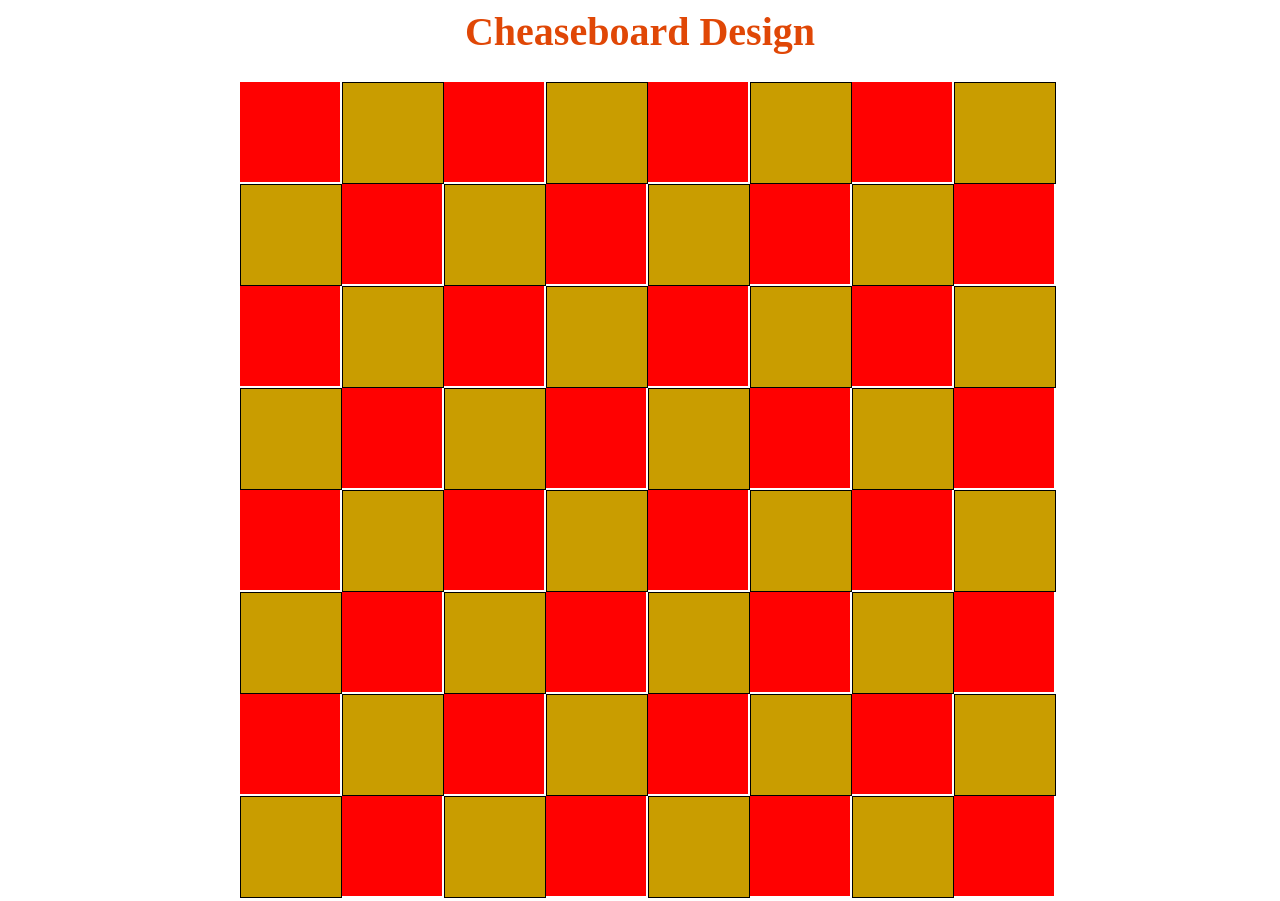
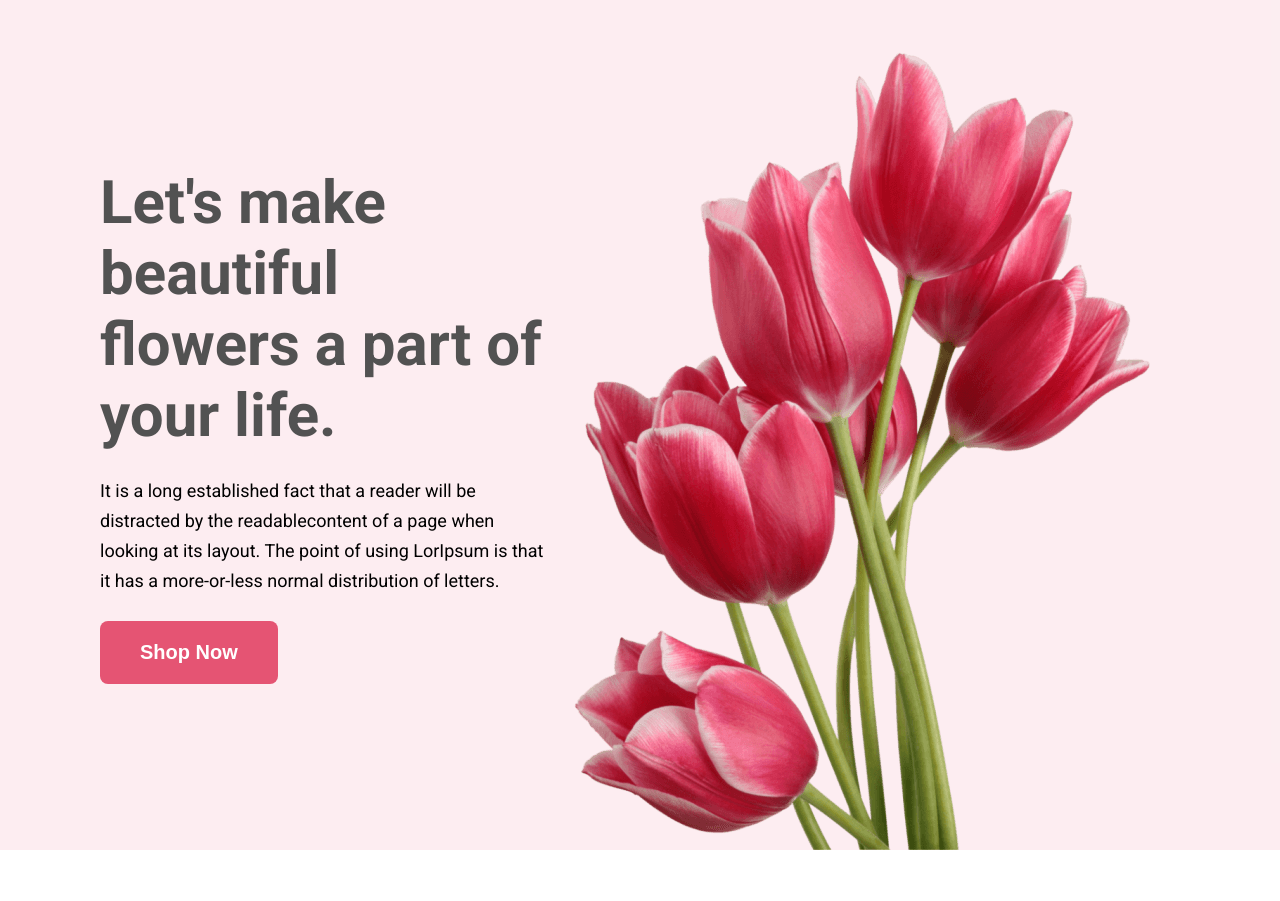
Before and after one commit to NHossen/Flower-shop-, a plain HTML site: page index.html in a window 1280 px wide. Shown: the top 901 px of the page. Drawn offline with Linux system fonts and the light colour scheme.

Commit message:
banner section completed

```diff
--- a/index.html
+++ b/index.html
@@ -2,118 +2,77 @@
 <html lang="en">
 <head>
     <meta charset="UTF-8">
-    <meta http-equiv="X-UA-Compatible" content="IE=edge">
     <meta name="viewport" content="width=device-width, initial-scale=1.0">
-    <title>Cheaseboard</title>
-    <style>
-        .container{
-            display: grid;
-            width: 800px;
-            margin: 0 auto;
+    <title>Flower Shop</title>
+    <!-- google fonts -->
+    <link rel="preconnect" href="https://fonts.googleapis.com">
+    <link rel="preconnect" href="https://fonts.gstatic.com" crossorigin>
+    <link href="https://fonts.googleapis.com/css2?family=Roboto:wght@400;700&display=swap" rel="stylesheet">
 
-            grid-template-columns: 1fr 1fr 1fr 1fr 1fr 1fr 1fr 1fr ;
-            grid-template-rows: 1fr 1fr 1fr 1fr 1fr 1fr 1fr 1fr ;
-        }
-        .white{
-            height: 100px;
-            width:100px ;
-            background-color:rgb(255, 1, 1);
-        }
-        .white:hover{
-            box-shadow: 5px 5px 25px gray;
-
-        }
-        .black{
-            height: 100px;
-            width:100px ;
-            background-color:rgb(201, 157, 0);
-            border: 1px solid black;
-        }
-        h1{
-            text-align: center;
-            margin-top: 5px;
-            font-size: 40px;
-            color: rgb(224, 71, 6);
-        }
-    </style>
+    <!-- stylesheet -->
+    <link rel="stylesheet" href="styles.css">
 </head>
 <body>
-    <h1>Cheaseboard Design</h1>
-    <div class="container">
-        <div class="white"></div>
-        <div class="black"></div>
-        <div class="white"></div>
-        <div class="black"></div>
-        <div class="white"></div>
-        <div class="black"></div>
-        <div class="white"></div>
-        <div class="black"></div>
-        <div class="black"></div>
-        <div class="white"></div>
-        <div class="black"></div>
-        <div class="white"></div>
-        <div class="black"></div>
-        <div class="white"></div>
-        <div class="black"></div>
-        <div class="white"></div>
-        <div class="white"></div>
-        <div class="black"></div>
-        <div class="white"></div>
-        <div class="black"></div>
-        <div class="white"></div>
-        <div class="black"></div>
-        <div class="white"></div>
-        <div class="black"></div>
-        <div class="black"></div>
-        <div class="white"></div>
-        <div class="black"></div>
-        <div class="white"></div>
-        <div class="black"></div>
-        <div class="white"></div>
-        <div class="black"></div>
-        <div class="white"></div>
-        <div class="white"></div>
-        <div class="black"></div>
-        <div class="white"></div>
-        <div class="black"></div>
-        <div class="white"></div>
-        <div class="black"></div>
-        <div class="white"></div>
-        <div class="black"></div>
-        <div class="black"></div>
-        <div class="white"></div>
-        <div class="black"></div>
-        <div class="white"></div>
-        <div class="black"></div>
-        <div class="white"></div>
-        <div class="black"></div>
-        <div class="white"></div>
-        <div class="white"></div>
-        <div class="black"></div>
-        <div class="white"></div>
-        <div class="black"></div>
-        <div class="white"></div>
-        <div class="black"></div>
-        <div class="white"></div>
-        <div class="black"></div>
-        <div class="black"></div>
-        <div class="white"></div>
-        <div class="black"></div>
-        <div class="white"></div>
-        <div class="black"></div>
-        <div class="white"></div>
-        <div class="black"></div>
-        <div class="white"></div>
+    <!-- Heading Section -->
+
+
+    <header>
+
+    </header>
+
+
+    <!-- Main Section -->
+
+
+    <main>
+        <!-- Banner section -->
+
+        <section>
+            <div class="banner-container">
+                <div class="banner-text">
+                    <h1 class="heading-text">Let's make beautiful flowers a part of your life. </h1>
+
+                    <p class="pera-text">It is a long established fact that a reader will be distracted by the readablecontent of a page when looking at its layout. The point of using LorIpsum is that it has a more-or-less normal distribution of letters.</p>
+                    <button class="primary-button">Shop Now</button>
 
 
 
+                </div>
+                <div class="banner-images">
+                    <img src="images/pngwing 10.png"  alt="png images">
+
+                </div>
+            </div>
+        </section>
+
+        <!-- Hot deals section -->
+        <section>
+            <section>
+                <div class="hot-container">
+                    <div class="hot-text">
+                        <h1 class="heading-hot-text">Hot Deal ! Sale Up To 25% <span>Off</span> </h1>
+
+                        <p class="hot-pera-text">It is a long established fact that a reader will be distracted by the readable content of a page when looking at its layout.</p>
+                        <button class="primary-button">Sign Up</button>
 
 
 
+                    </div>
+                    <div class="banner-images">
+                        <img src="images/Flower 01.png"  alt="png images">
+
+                    </div>
+                </div>
+            </section>
+        </section>
+
+    </main>
+
+    <!-- Footer Section -->
 
 
+    <footer>
 
-    </div>
-
+    </footer>
 </body>
 </html>
--- /dev/null
+++ b/styles.css
@@ -0,0 +1,61 @@
+/* ** */
+*{
+    margin:0px;
+    padding: 0px;
+}
+/* body */
+
+body{
+    font-family: 'Roboto', sans-serif;
+}
+
+/* Banner section */
+
+     /* Banner Container Section */
+
+.banner-container{
+    background-color:rgba(229, 84, 115, 0.10);
+    display: flex;
+    align-items: center;
+    justify-content: space-between;
+    height:850px ;
+    margin-bottom: 200px;
+
+
+}
+.banner-text{
+    margin-left: 100px;
+
+}
+.heading-text{
+font-size: 60px;
+font-style: normal;
+font-weight: 700;
+line-height: normal;
+color: rgb(82, 82, 82);
+margin-bottom: 25px;
+
+}
+.pera-text{
+    font-size: 18px;
+    font-style: normal;
+    font-weight: 400;
+    line-height: 30px;
+    margin-bottom: 25px;
+}
+.primary-button{
+    padding:20px 40px;
+    border-radius: 8px;
+    border: none;
+    background: #E55473;
+    color: white;
+    font-size: 20px;
+    font-weight: 700;
+}
+.banner-images{
+    margin-top: 53px;
+    margin-right: 100px;
+
+}
+
+/* <!-- Hot deals section - ->*/
```
Also changed, not shown: images/Flower 01.png (renamed from Flower Asset/Flower 01.png), images/Group 57.png (renamed from Flower Asset/Group 57.png), images/Group 58.png (renamed from Flower Asset/Group 58.png), images/Group 59.png (renamed from Flower Asset/Group 59.png), images/Rectangle 4.png (renamed from Flower Asset/Rectangle 4.png), images/Rectangle 5.png (renamed from Flower Asset/Rectangle 5.png), images/Rectangle 6.png (renamed from Flower Asset/Rectangle 6.png), images/Rectangle 9.png (renamed from Flower Asset/Rectangle 9.png), images/pngwing 10.png (renamed from Flower Asset/pngwing 10.png), images/pngwing 5.png (renamed from Flower Asset/pngwing 5.png), images/pngwing 6.png (renamed from Flower Asset/pngwing 6.png), images/pngwing 7.png (renamed from Flower Asset/pngwing 7.png), images/pngwing 8.png (renamed from Flower Asset/pngwing 8.png).
